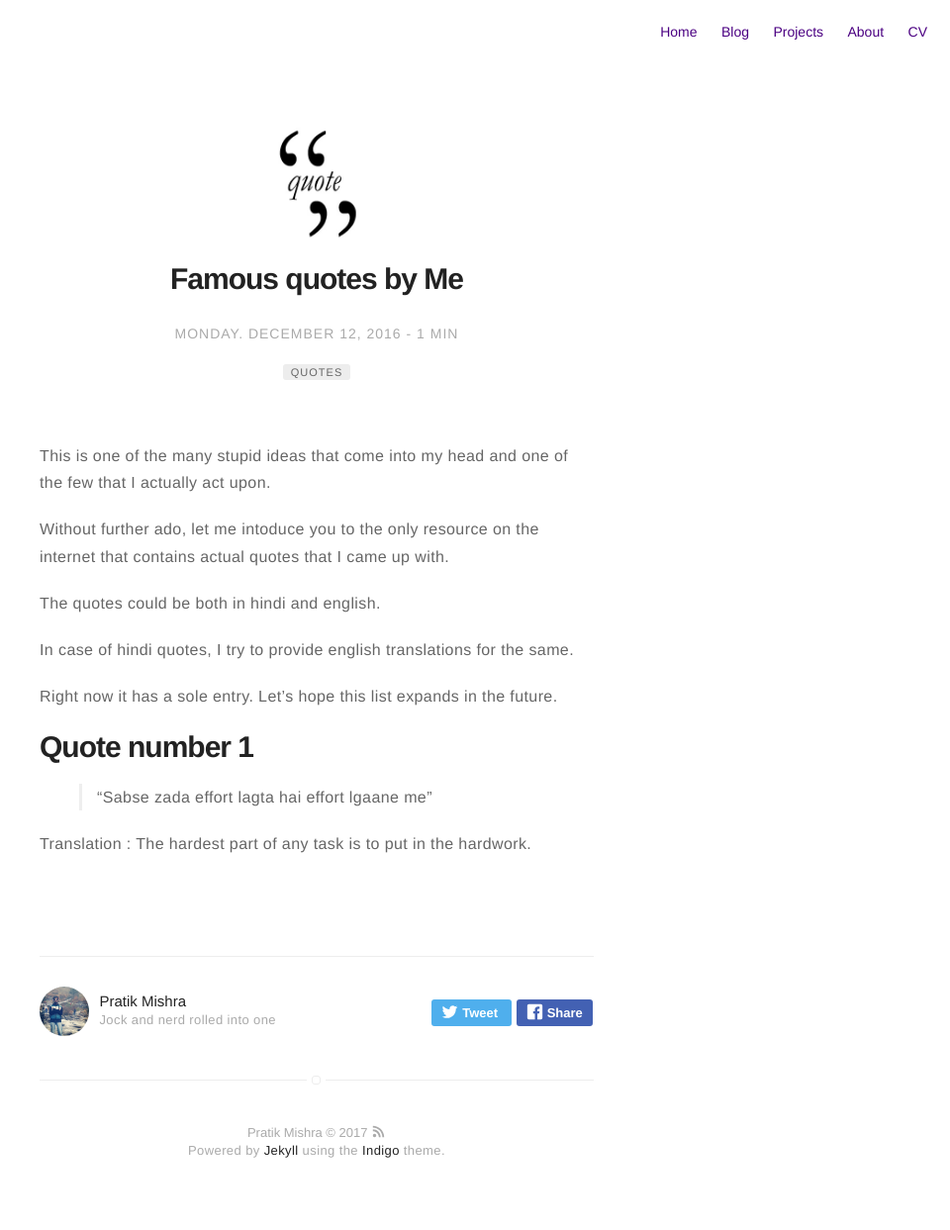
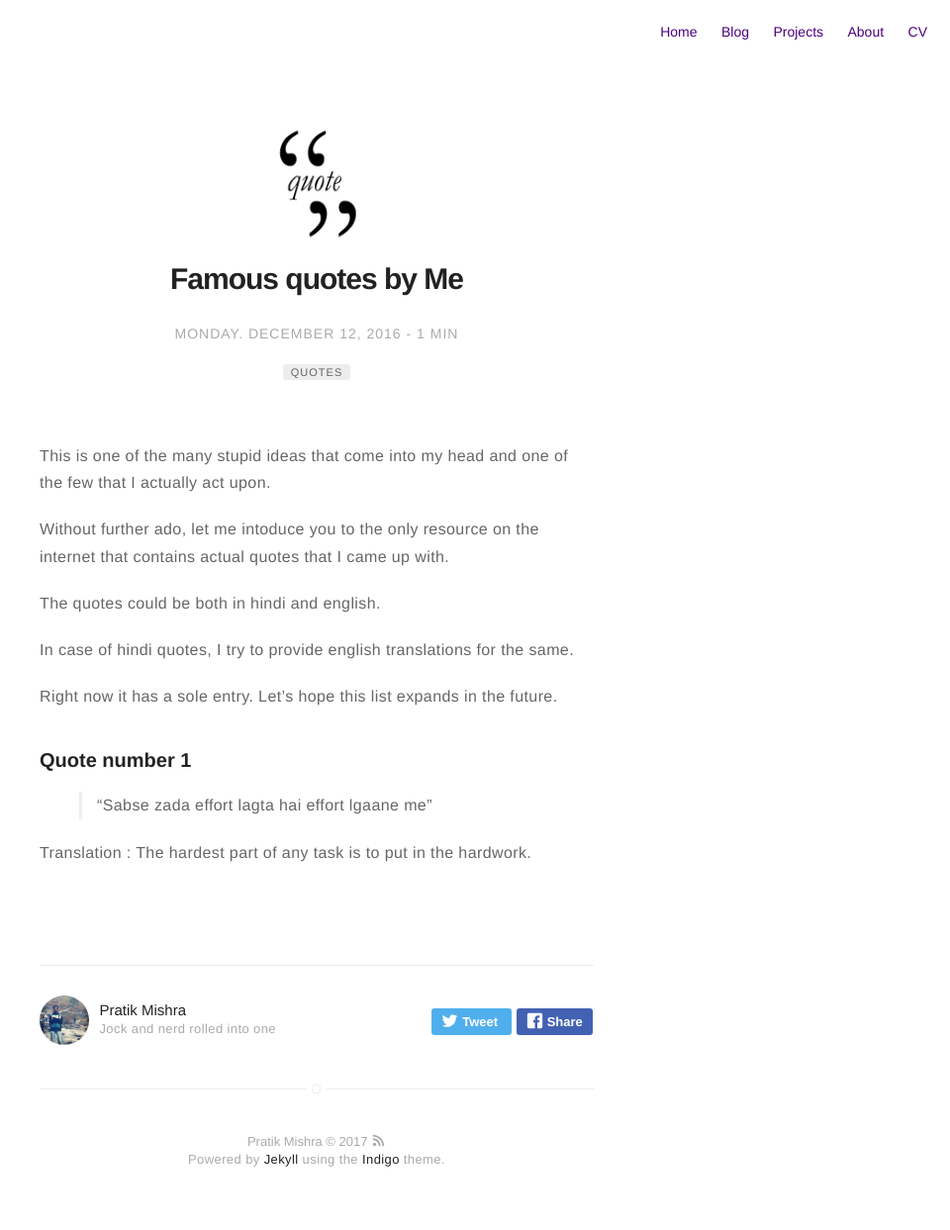
Before and after one commit to pratik1105/oldwebsite, a Jekyll site: the page built from _posts/2017-02-06-Famous-Quotes-by-me.markdown, in a window 1280 px wide. Shown: the whole page at 99% size, without its empty margins (320-1280 px from the left). Built offline with Jekyll 4.4.1, drawn with Linux system fonts in a browser that asks for light colours.

```diff
--- a/_posts/2017-02-06-Famous-Quotes-by-me.markdown
+++ b/_posts/2017-02-06-Famous-Quotes-by-me.markdown
@@ -24,7 +24,7 @@ In case of hindi quotes, I try to provide english translations for the same.
 
 Right now it has a sole entry. Let's hope this list expands in the future.
 
-<h1>Quote number 1</h1>
+<h3>Quote number 1</h3>
 
 > "Sabse zada effort lagta hai effort lgaane me"
 
```
